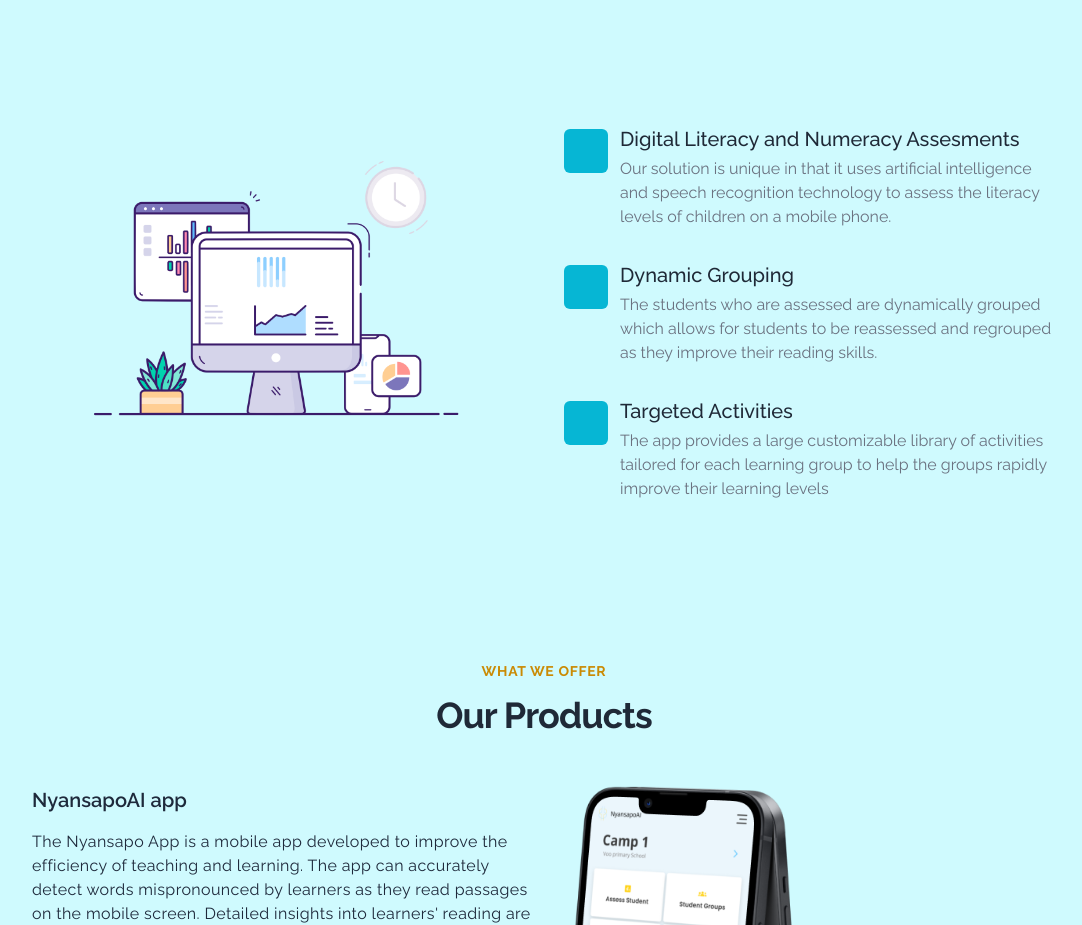
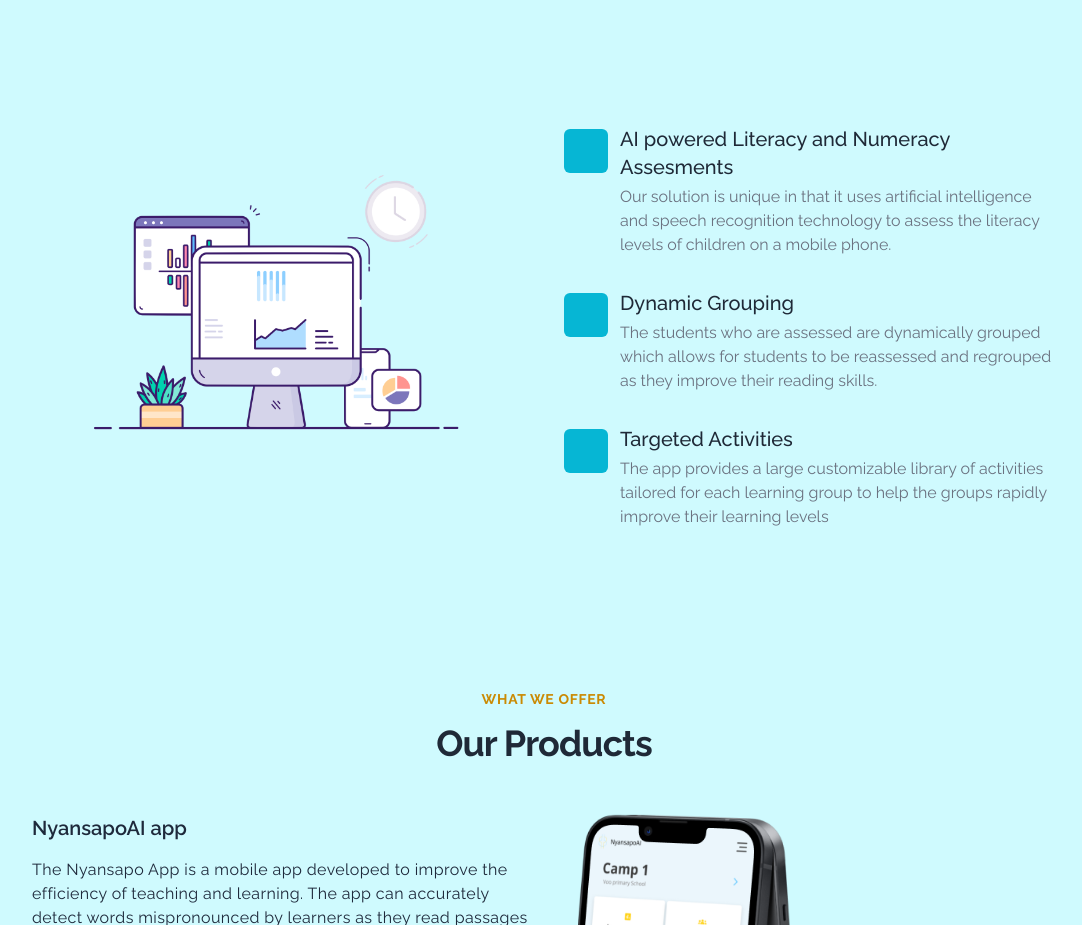
Before and after one commit to NyansapoAI/website, a Next.js app: page / in a window 1280 px wide. Shown: the part 1220-2145 px from the top of the page, without its empty margins (96-1178 px from the left). Built offline with nearby package versions, Linux system fonts and the light colour scheme; some icons are missing.

Commit message:
update:removed digital text

```diff
--- a/src/app/sections/services.tsx
+++ b/src/app/sections/services.tsx
@@ -43,7 +43,7 @@
     image: insights,
     bullets: [
       {
-        title: "Digital Literacy and Numeracy Assesments",
+        title: "AI powered Literacy and Numeracy Assesments",
         desc: " Our solution is unique in that it uses artificial intelligence and speech recognition technology to assess the literacy levels of children on a mobile phone.",
         icon: <ChartBarSquareOutline />,
       },
```
